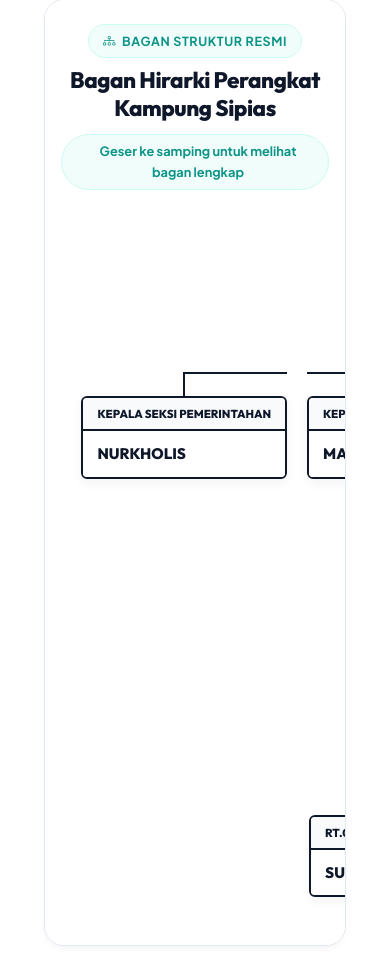
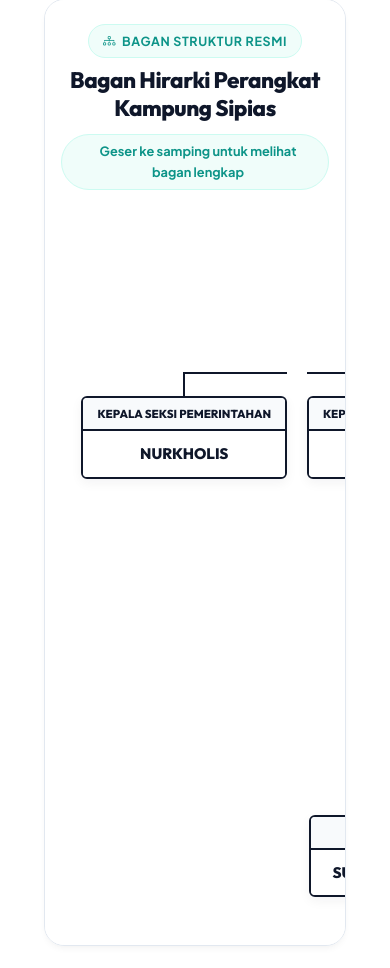
Before and after one commit to SofyanBaharudinnn/kampung-sipias, a Django app: page /pemerintahan/ in a window 390 px wide. Shown: the part 423-1391 px from the top of the page. Run offline with Django 5.2, Linux system fonts and the light colour scheme; data comes from the database, SQL or seed files in the repository; some libraries are stand-ins or nearby versions.

Commit message:
UI: Meratakan tengah (center-align) seluruh nama dan jabatan di dalam kotak bagan struktur organisasi

```diff
--- a/static/css/style.css
+++ b/static/css/style.css
@@ -1890,7 +1890,11 @@ p {
   .section-subtitle,
   .divider,
   .divider-center,
-  .badge {
+  .badge,
+  .tree-box,
+  .tree-box *,
+  .box-title,
+  .box-name {
     text-align: center !important;
   }
   .hero-banner .hero-badge {
--- a/templates/core/pemerintahan.html
+++ b/templates/core/pemerintahan.html
@@ -66,11 +66,17 @@
   }
 
   /* Node Card Box */
+  .tree-box,
+  .tree-box *,
+  .tree-box .box-title,
+  .tree-box .box-name {
+    text-align: center !important;
+  }
+
   .tree-box {
     background: #FFFFFF;
     border: 2px solid #0F172A;
     border-radius: 6px;
-    text-align: center;
     box-shadow: 0 4px 12px rgba(15, 23, 42, 0.05);
     transition: all 0.25s ease;
     overflow: hidden;
@@ -96,6 +102,7 @@
     padding: 6px 14px;
     border-bottom: 2px solid #0F172A;
     white-space: nowrap;
+    text-align: center !important;
   }
 
   .tree-box .box-name {
@@ -106,6 +113,7 @@
     padding: 10px 14px;
     background: #FFFFFF;
     white-space: nowrap;
+    text-align: center !important;
   }
 
   /* Distinct Styles */
```
Also changed, not shown: 1 other file.
